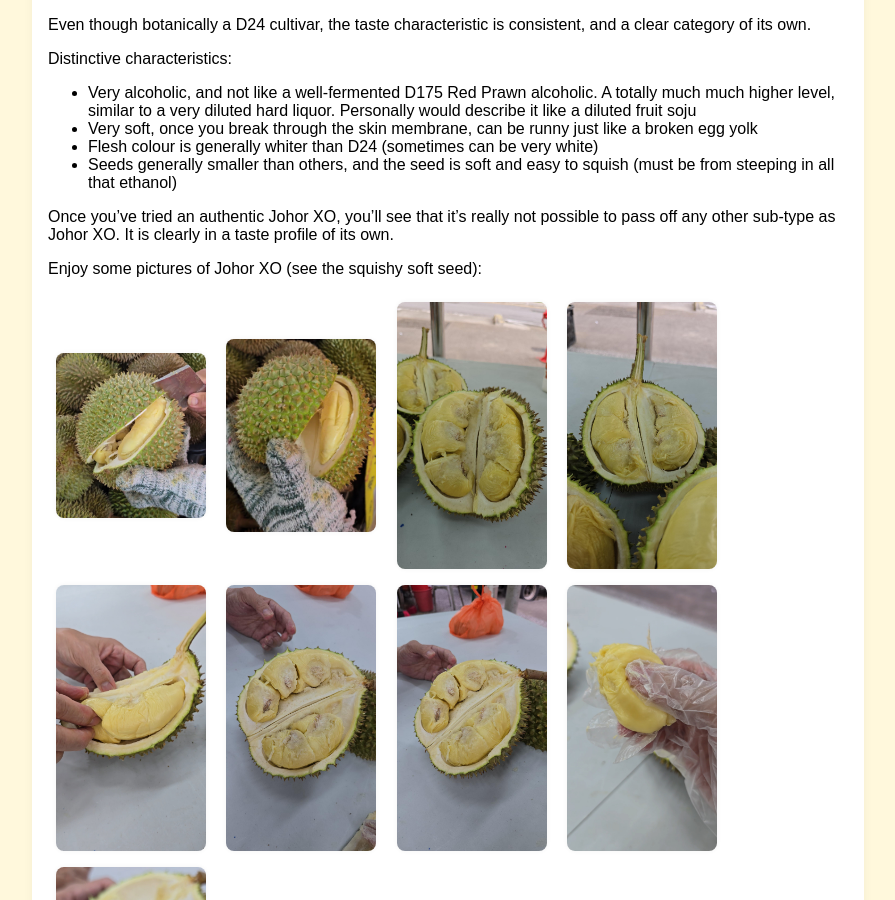
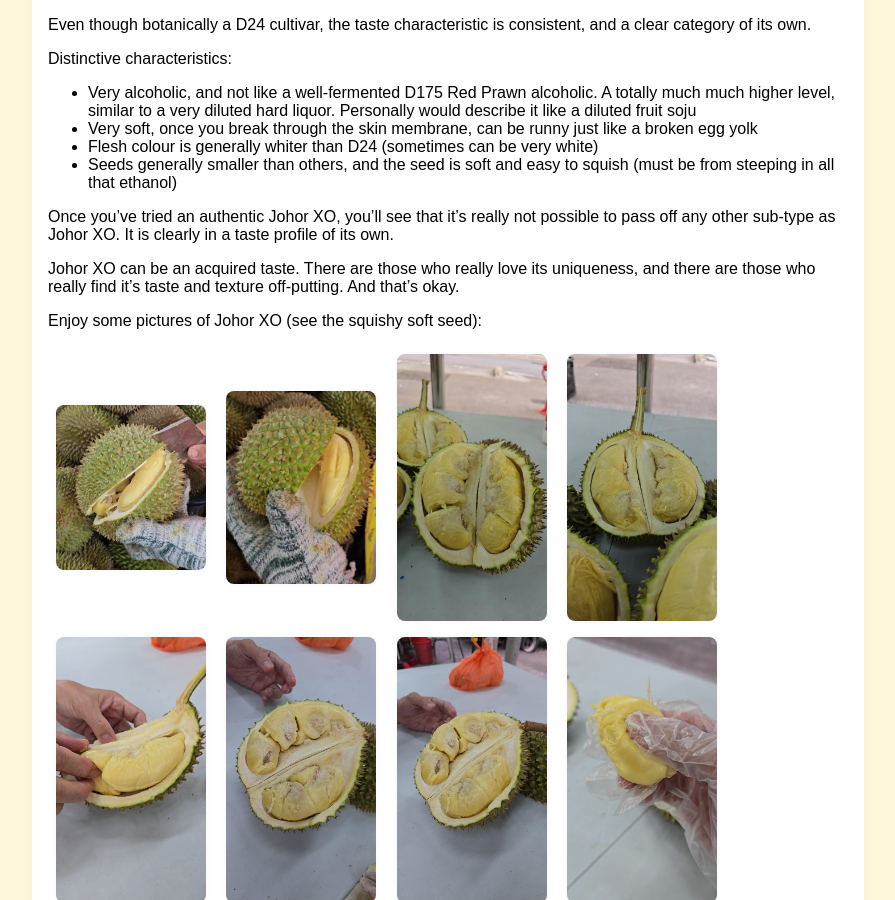
Before and after one commit to yensan57/flabbybeagle, a Jekyll site: the page built from _posts/2025-10-12-pahang-johor-d24-xo.md, in a window 1280 px wide and 900 px high, scrolled down 1107 px. Shown: the whole window, without its empty margins (192-1087 px from the left). Built offline with Jekyll 4.4.1, drawn with Linux system fonts in a browser that asks for light colours.

Commit message:
Update 2025-10-12-pahang-johor-d24-xo.md

```diff
--- a/_posts/2025-10-12-pahang-johor-d24-xo.md
+++ b/_posts/2025-10-12-pahang-johor-d24-xo.md
@@ -34,6 +34,8 @@ Distinctive characteristics:
 - Seeds generally smaller than others, and the seed is soft and easy to squish (must be from steeping in all that ethanol)
 
 Once you've tried an authentic Johor XO, you'll see that it's really not possible to pass off any other sub-type as Johor XO. It is clearly in a taste profile of its own.
+
+Johor XO can be an acquired taste. There are those who really love its uniqueness, and there are those who really find it's taste and texture off-putting. And that's okay.
 
 Enjoy some pictures of Johor XO (see the squishy soft seed):
 
```
